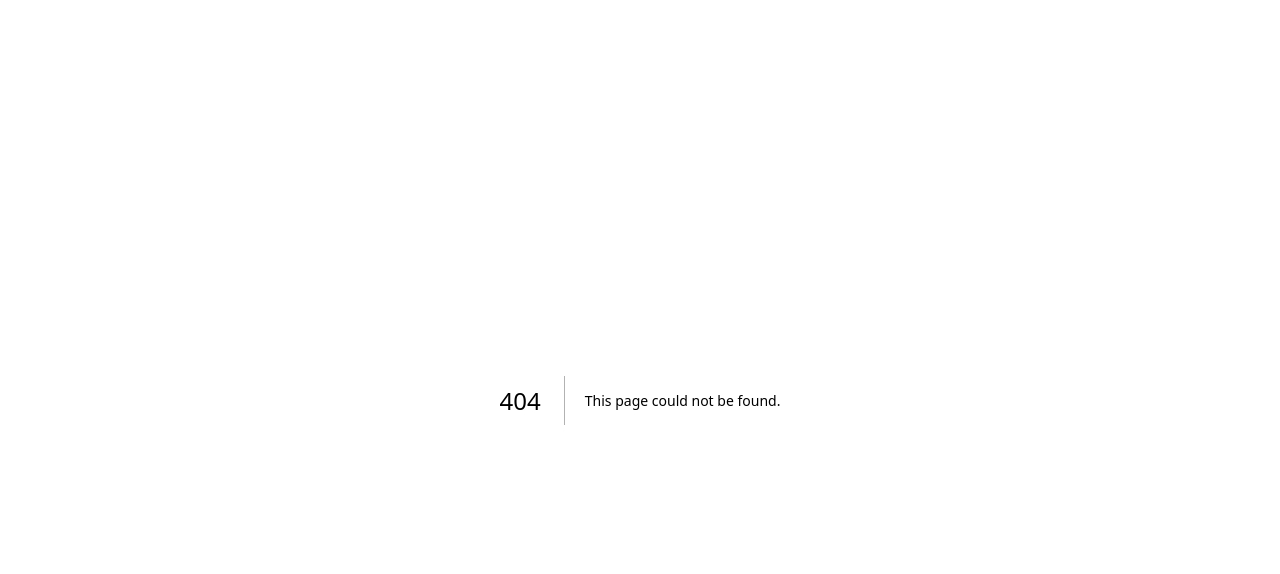
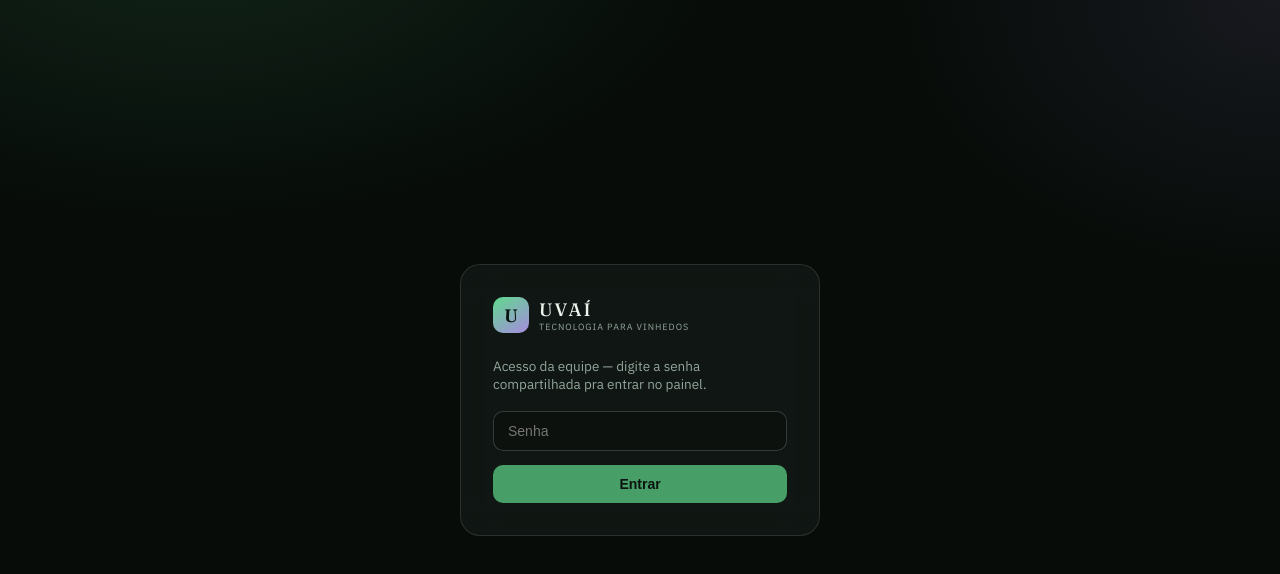
Before and after one commit to vagteixeira2/UVAi, a Next.js app: page /login in a window 1280 px wide. Before the commit this address had no page. Shown: the top 574 px of the page. Built offline with nearby package versions, Linux system fonts and the light colour scheme.

Commit message:
feat: shared-password login + boot sequence (app/login/page.tsx)

```diff
--- /dev/null
+++ b/app/login/page.tsx
@@ -0,0 +1,88 @@
+'use client';
+
+import { useState } from 'react';
+import { useRouter } from 'next/navigation';
+
+export default function LoginPage() {
+  const router = useRouter();
+  const [senha, setSenha] = useState('');
+  const [erro, setErro] = useState('');
+  const [enviando, setEnviando] = useState(false);
+
+  async function entrar(e: React.FormEvent) {
+    e.preventDefault();
+    setEnviando(true);
+    setErro('');
+    const res = await fetch('/api/login', {
+      method: 'POST',
+      headers: { 'Content-Type': 'application/json' },
+      body: JSON.stringify({ senha }),
+    });
+    if (res.ok) {
+      router.push('/');
+      router.refresh();
+    } else {
+      setErro('Senha incorreta.');
+      setEnviando(false);
+    }
+  }
+
+  return (
+    <div style={{
+      minHeight: '100vh', display: 'flex', alignItems: 'center', justifyContent: 'center',
+      background: 'radial-gradient(900px 500px at 15% -10%, rgba(95,217,140,0.12), transparent 60%), radial-gradient(700px 500px at 100% 0%, rgba(167,140,224,0.10), transparent 55%), #070C09',
+      fontFamily: "'IBM Plex Sans', sans-serif", color: '#EAF2EC', padding: 20,
+    }}>
+      <link rel="preconnect" href="https://fonts.googleapis.com" />
+      <link href="https://fonts.googleapis.com/css2?family=Fraunces:opsz,wght@9..144,500&family=IBM+Plex+Sans:wght@400;500&display=swap" rel="stylesheet" />
+
+      <form onSubmit={entrar} style={{
+        width: '100%', maxWidth: 360, border: '1px solid rgba(232,244,236,0.12)', borderRadius: 20,
+        background: 'rgba(232,244,236,0.045)', backdropFilter: 'blur(16px)', padding: 32,
+      }}>
+        <div style={{ display: 'flex', alignItems: 'center', gap: 10, marginBottom: 24 }}>
+          <div style={{
+            width: 36, height: 36, borderRadius: 10, display: 'flex', alignItems: 'center', justifyContent: 'center',
+            background: 'linear-gradient(145deg,#5FD98C,#A78CE0)', color: '#0A140E',
+            fontFamily: "'Fraunces', serif", fontWeight: 600, fontSize: 18,
+          }}>U</div>
+          <div>
+            <div style={{ fontFamily: "'Fraunces', serif", fontSize: 18, letterSpacing: 2 }}>UVAÍ</div>
+            <div style={{ fontSize: 9, letterSpacing: 1, color: '#93A69B' }}>TECNOLOGIA PARA VINHEDOS</div>
+          </div>
+        </div>
+
+        <div style={{ fontSize: 13.5, color: '#93A69B', marginBottom: 18 }}>
+          Acesso da equipe — digite a senha compartilhada pra entrar no painel.
+        </div>
+
+        <input
+          type="password"
+          value={senha}
+          onChange={(e) => setSenha(e.target.value)}
+          placeholder="Senha"
+          autoFocus
+          style={{
+            width: '100%', padding: '11px 14px', borderRadius: 10, marginBottom: 14,
+            border: '1px solid rgba(232,244,236,0.18)', background: 'rgba(0,0,0,0.2)',
+            color: '#EAF2EC', fontSize: 14, outline: 'none',
+          }}
+        />
+
+        {erro && <div style={{ color: '#F0687E', fontSize: 12.5, marginBottom: 14 }}>{erro}</div>}
+
+        <button
+          type="submit"
+          disabled={enviando || !senha}
+          style={{
+            width: '100%', padding: '11px 14px', borderRadius: 10, border: 'none',
+            background: '#5FD98C', color: '#0A140E', fontWeight: 600, fontSize: 14,
+            cursor: enviando ? 'wait' : 'pointer', opacity: enviando || !senha ? 0.7 : 1,
+          }}
+        >
+          {enviando ? 'Entrando…' : 'Entrar'}
+        </button>
+      </form>
+    </div>
+  );
+}
```
